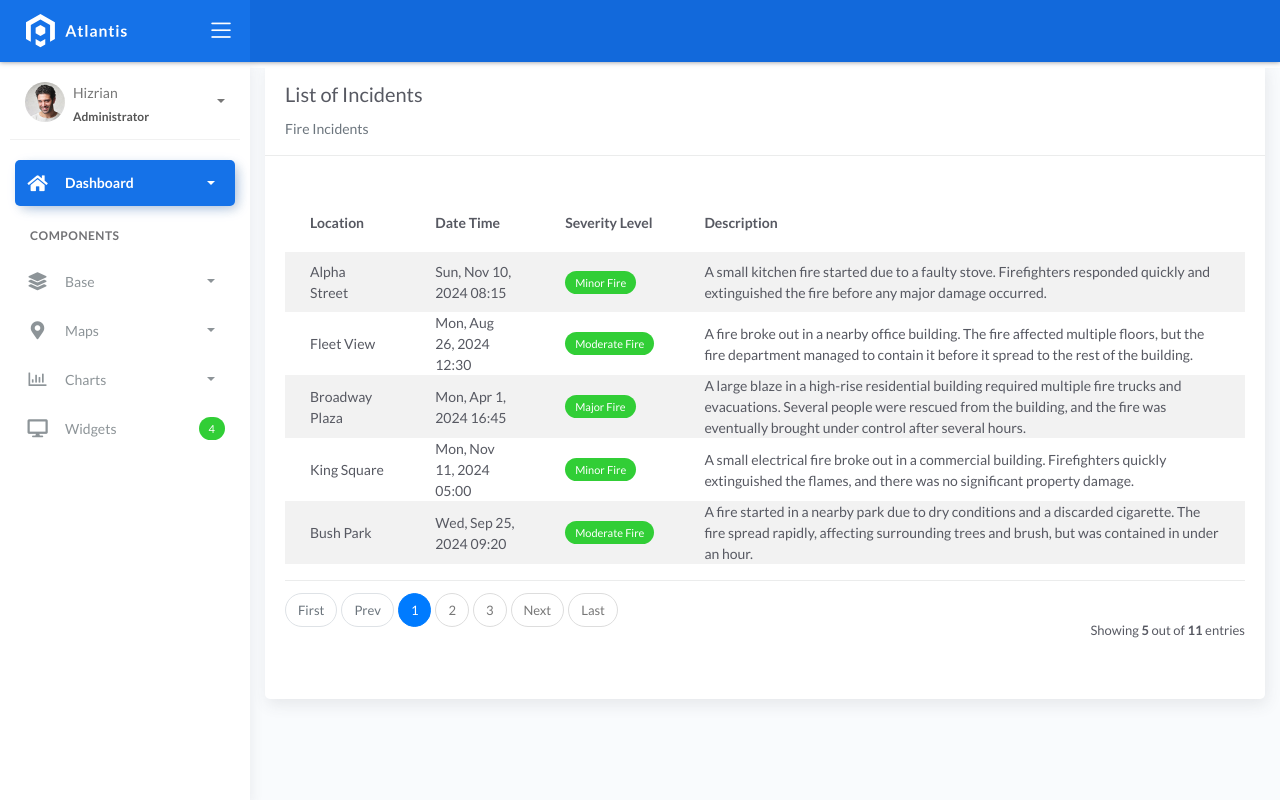
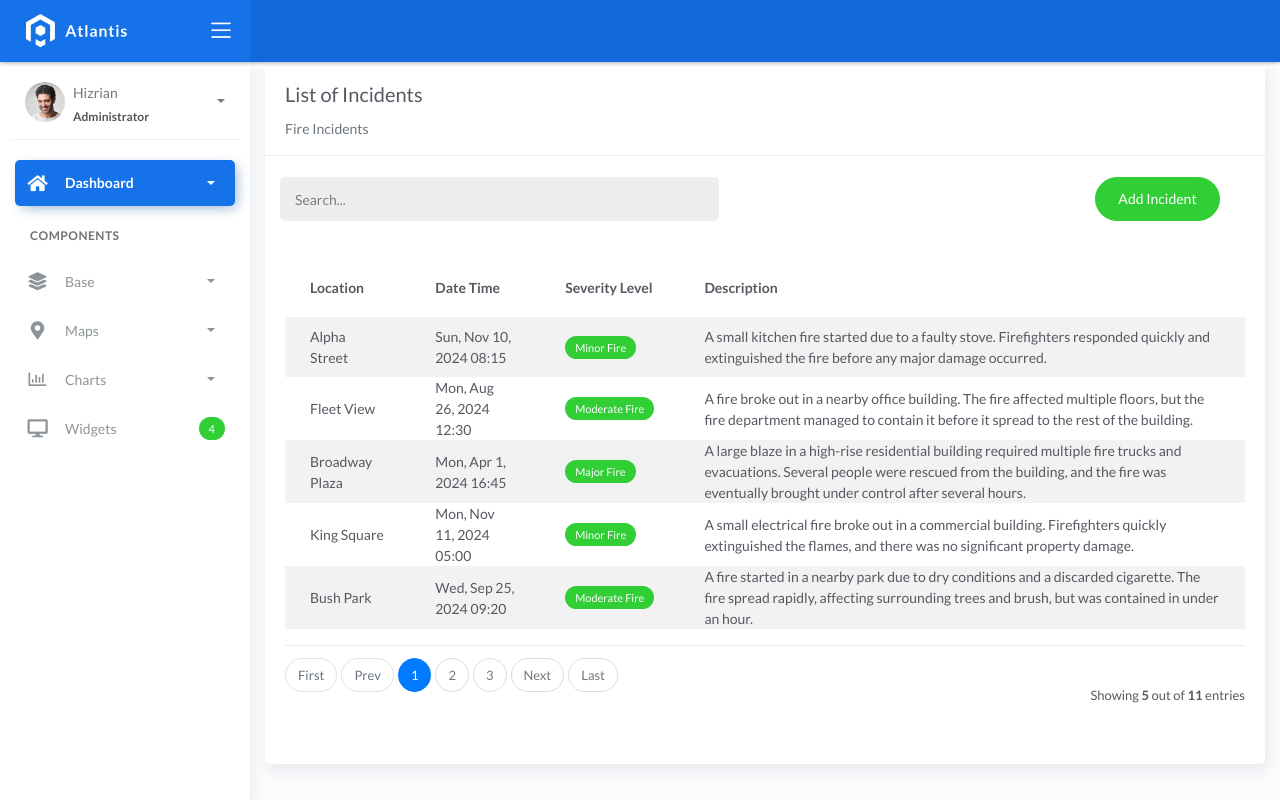
Before and after one commit to Meighel/FireApp, a Django app: page /incident_list/ in a window 1280 px wide. Run offline with Django 4.2, Linux system fonts and the light colour scheme; data comes from the database, SQL or seed files in the repository; some libraries are stand-ins or nearby versions.

Commit message:
add incident

```diff
--- a/projectsite/fire/views.py
+++ b/projectsite/fire/views.py
@@ -1,6 +1,9 @@
 from django.shortcuts import render
 from django.views.generic.list import ListView
-from fire.models import Locations, Incident, FireStation
+from django.views.generic.edit import CreateView
+from fire.models import Locations, Incident, FireStation, Firefighters, FireTruck, WeatherConditions
+from fire.forms import IncidentForm
+from django.urls import reverse_lazy
 from django.db import connection
 from django.http import JsonResponse
 from django.db.models.functions import ExtractMonth
@@ -212,3 +215,9 @@ class IncidentList(ListView):
     context_object_name = 'incident'
     template_name = 'incident_list.html'
     paginate_by = 5
+
+class IncidentCreateView(CreateView):
+    model = Incident
+    form_class = IncidentForm
+    template_name = 'incident_add.html'
+    success_url = reverse_lazy('incident_list')
--- a/projectsite/projectsite/urls.py
+++ b/projectsite/projectsite/urls.py
@@ -1,6 +1,6 @@
 from django.contrib import admin
 from django.urls import path
-from fire.views import HomePageView, IncidentList, ChartView, PieCountbySeverity, LineCountByMonth, MultilineIncidentTop3Country, multipleBarbySeverity
+from fire.views import HomePageView, IncidentList, IncidentCreateView, ChartView, PieCountbySeverity, LineCountByMonth, MultilineIncidentTop3Country, multipleBarbySeverity
 from fire import views
 
 urlpatterns = [
@@ -15,4 +15,5 @@ urlpatterns = [
     path('map_incident/', views.map_incident_view, name='map_incident'),
 
     path('incident_list/', IncidentList.as_view(), name='incident-list'),
+    path('incident_list/add/', IncidentCreateView.as_view(), name="incident-add"),
 ]
--- a/projectsite/templates/incident_list.html
+++ b/projectsite/templates/incident_list.html
@@ -9,6 +9,26 @@
                     <div class="card-header">
                         <div class="card-title">List of Incidents</div>
                         <div class="card-category text-muted">Fire Incidents</div>
+                    </div>
+                    <br />
+                    <div class="col-md-12 row">
+                        <div class="col-md-6">
+                            <form class="navbar-left navbar-form nav-search mr-md-3" action="">
+                                <div class="input-group">
+                                    <input type="text" placeholder="Search..." class="form-control" />
+                                    <div class="input-group-append">
+                                        <span class="input-group-text">
+                                            <i class="la la-search search-icon"></i>
+                                        </span>
+                                    </div>
+                                </div>
+                            </form>
+                        </div>
+                        <div class="col-md-6">
+                            <div class="pull-right">
+                                <a href="{% url 'incident-add' %}" class="btn btn-success btn-rounded">Add Incident</a>
+                            </div>
+                        </div>
                     </div>
                     <div class="card-body">
                         <table class="table table-striped mt-3">
```
Also changed, not shown: projectsite/fire/forms.py (added, +12 -0 lines), projectsite/templates/incident_add.html (added, +27 -0 lines).
